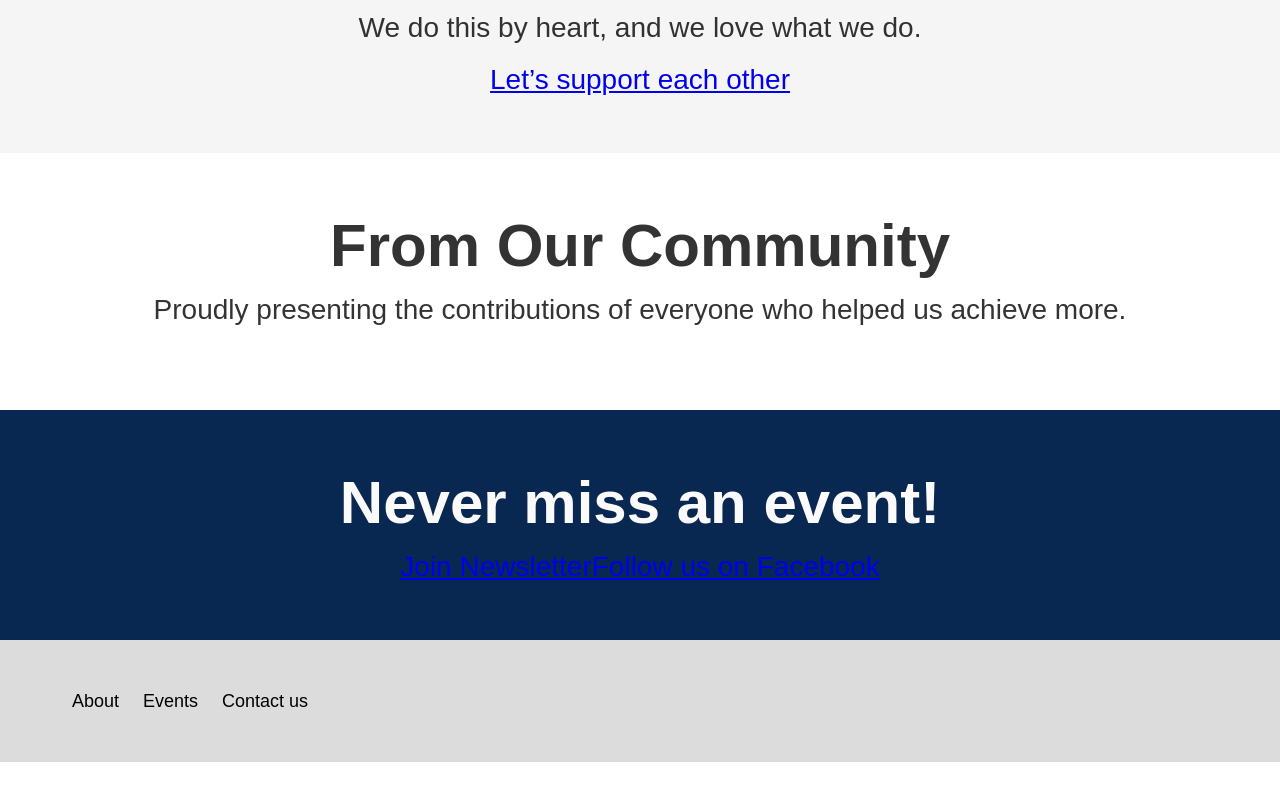
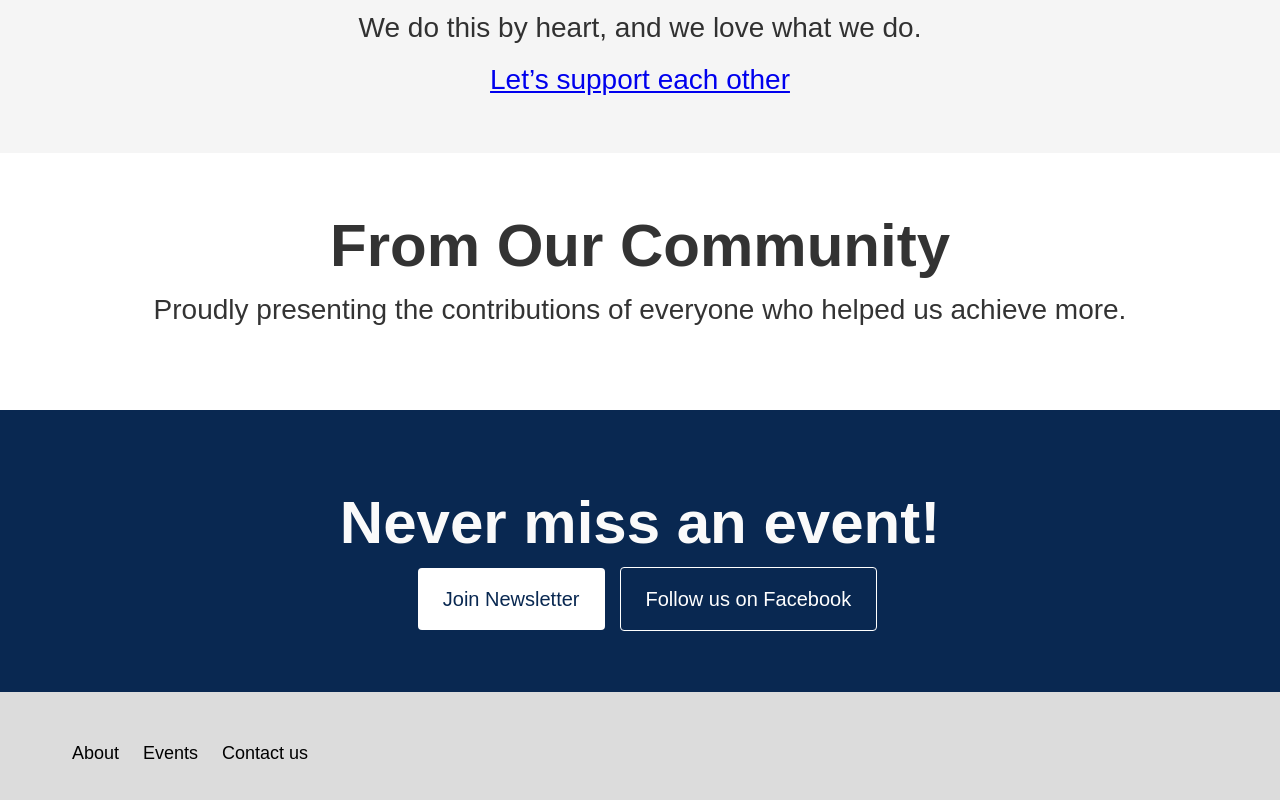
Before and after one commit to reactcebu/website-v2, a Gatsby site: page / in a window 1280 px wide. Shown: the part 2169-2969 px from the top of the page. Before the commit the page ends 2931 px from the top, so only its background shows below. Built offline with nearby package versions, Linux system fonts and the light colour scheme; Gatsby itself is replaced by a stand-in of ours.

Commit message:
Rough update on index page styling

```diff
--- a/src/pages/index.tsx
+++ b/src/pages/index.tsx
@@ -1,10 +1,8 @@
 import { Layout, Newsletter } from "../components"
 import { Link, graphql, useStaticQuery } from "gatsby"
 
-import { Button } from "../components"
 import Img from "gatsby-image"
 import React from "react"
-import ReactorsCollaborating from "../assets/images/reactors-collaborating.png"
 import styled from "styled-components"
 
 const Section = styled.section`
@@ -59,6 +57,38 @@ const MarketingSection = styled(Section)`
   max-width: 100%;
   background-color: #092851;
   color: #fafafa;
+  padding: 80px 0;
+
+  > h2 {
+    margin-bottom: 28px;
+  }
+
+  > a {
+    color: #092851;
+    background-color: #fff;
+    padding: 20px 25px;
+    text-decoration: none;
+    font-size: 20px;
+    margin-left: 15px;
+    border-radius: 4px;
+    transition: box-shadow 420ms cubic-bezier(0.165, 0.84, 0.44, 1),
+      color 420ms cubic-bezier(0.165, 0.84, 0.44, 1),
+      background 420ms cubic-bezier(0.165, 0.84, 0.44, 1);
+  }
+
+  > a:first-child {
+    margin-right: 15px;
+  }
+
+  > a:last-child {
+    border: 1px solid #fff;
+    background-color: #092851;
+    color: #fff;
+  }
+
+  a:last-child:hover {
+    box-shadow: inset 0 0 0 2px #092851;
+  }
 `
 
 const SupportSection = styled(Section)`
@@ -91,7 +121,7 @@ const IndexPage = () => {
 
   return (
     <Layout>
-      <HeroSection>
+      <HeroSection id="newsletter">
         <h1>Meet and collab with other React developers in Cebu</h1>
         <p>React Cebu is a community for developers by developers</p>
         <Newsletter />
@@ -116,7 +146,6 @@ const IndexPage = () => {
           <Img
             fluid={data.reactorsCollaborating.childImageSharp.fluid}
             alt="Reactors collaborating"
-            style={{}}
           />
         </div>
       </BecomePartSection>
@@ -138,7 +167,7 @@ const IndexPage = () => {
       <MarketingSection>
         <h2>Never miss an event!</h2>
         <Link to="#newsletter">Join Newsletter</Link>
-        <Link to="https://www.facebook.com/reactcebu">
+        <Link to="https://www.facebook.com/reactcebu" target="_blank">
           Follow us on Facebook
         </Link>
       </MarketingSection>
```
